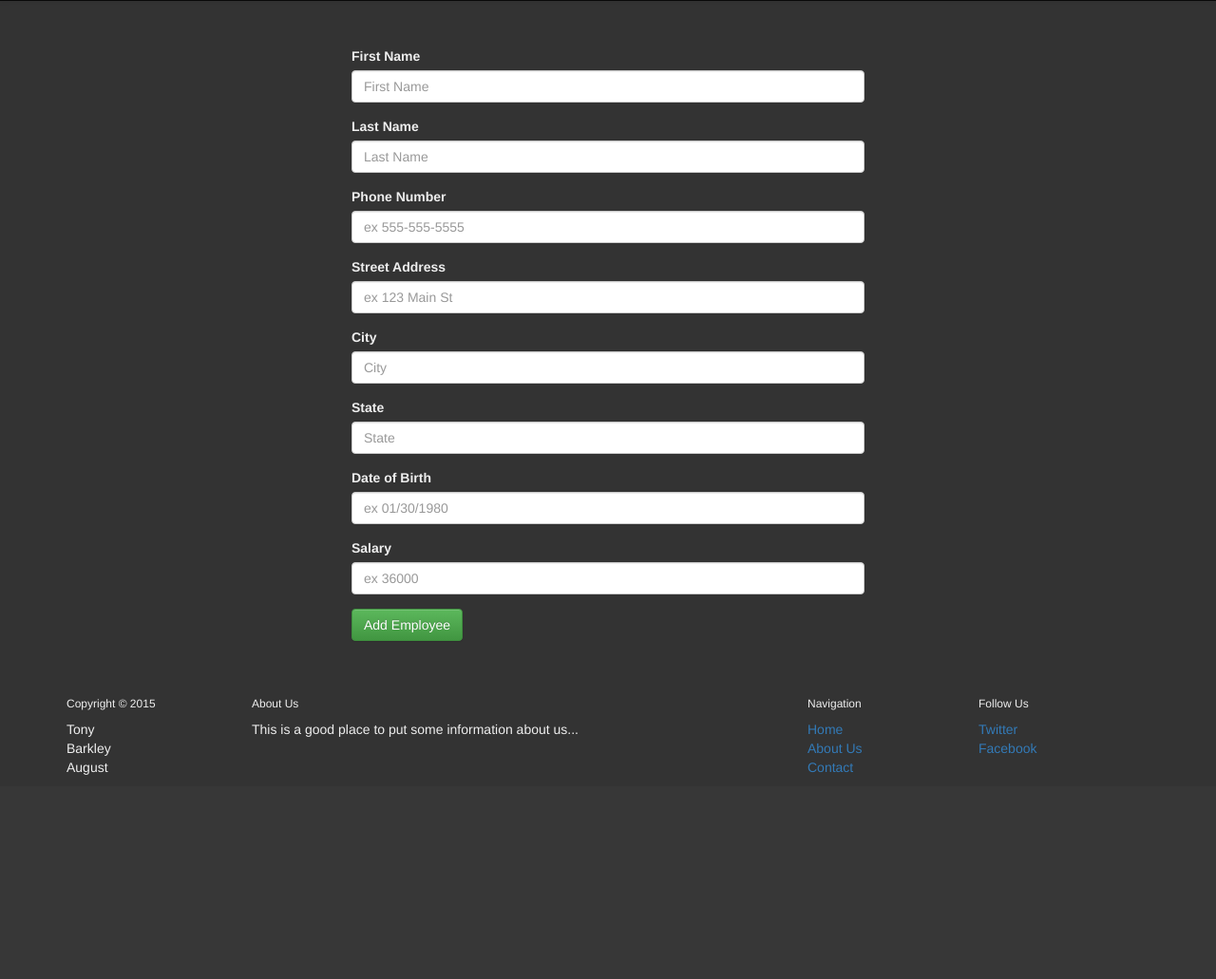
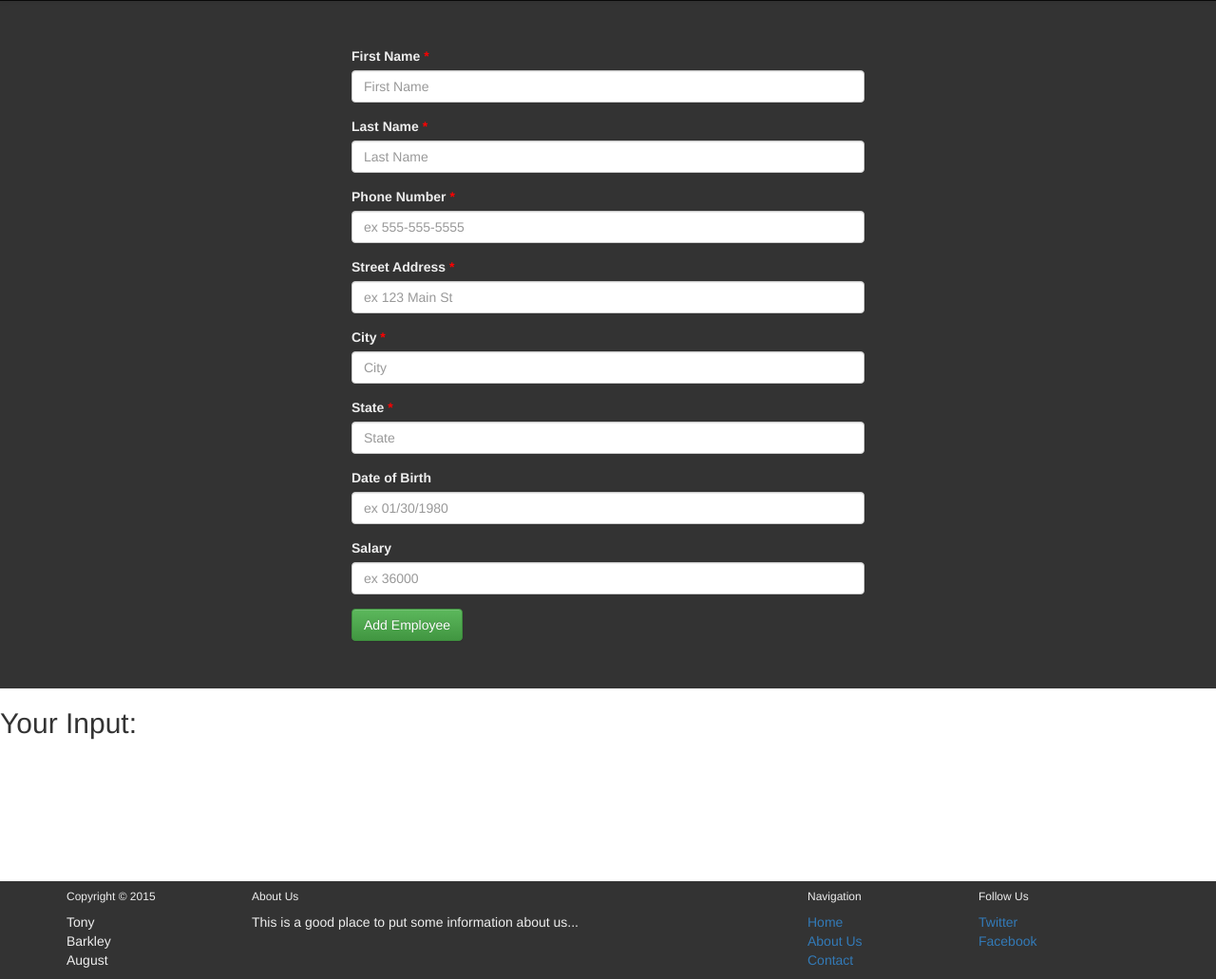
Before and after one commit to dnlzz/CS-431-Project, a PHP site: page /addEmp.php in a window 1280 px wide. Shown: the part 50-1081 px from the top of the page at 95% size. Before the commit the page ends 866 px from the top, so only its background shows below. Run offline with PHP 8.4, Linux system fonts and the light colour scheme; some libraries are stand-ins or nearby versions.

Commit message:
working on form

```diff
--- a/addEmp.php
+++ b/addEmp.php
@@ -4,52 +4,161 @@
 ?>
 
 
-<div class="container-fluid" id="addEmployeeDiv">
-	<div class="content">
-		<form>
+		<div class="container-fluid" id="addEmployeeDiv">
+			<div class="content">
+
+	<?php
+			// define variables and set to empty values
+			$firstNameErr = $lastNameErr = $phNumErr = $streetErr = $cityErr = $stateErr = $dobErr = $salaryErr = "";
+			$firstName = $lastName = $phNum = $street = $city = $state = $dob = $salary = "";
+
+			if ($_SERVER["REQUEST_METHOD"] == "POST") {
+
+			   	if (empty($_POST["firstName"])) {
+			    	$firstNameErr = "First name is required";
+			   	} else {
+			    	$firstName = test_input($_POST["firstName"]);
+			     	// check if name only contains letters and whitespace
+			    	if (!preg_match("/^[a-zA-Z ]*$/",$firstName)) {
+			    		$firstNameErr = "Only letters and white space allowed";
+					}
+		   		}
+
+			   	if (empty($_POST["lastName"])) {
+			    	$lastNameErr = "Last name is required";
+			   	} else {
+			    	$lastName = test_input($_POST["lastName"]);
+			     	// check if name only contains letters and whitespace
+			    	if (!preg_match("/^[a-zA-Z ]*$/",$lastName)) {
+			    		$lastNameErr = "Only letters and white space allowed";
+					}
+		   		}
+
+			   	if (empty($_POST["phNum"])) {
+			    	$phNumErr = "Phone number is required";
+			   	} else {
+			    	$phNum = test_input($_POST["phNum"]);
+			     	// check if name only contains letters and whitespace
+			    	if (!preg_match("/^[0-9 ]*$/",$phNum)) {
+			    		$phNumErr = "Only numbers allowed";
+					}
+		   		}
+
+			   	if (empty($_POST["address"])) {
+			    	$streetErr = "Address is required";
+			   	} else {
+			    	$street = test_input($_POST["address"]);
+			     	// check if name only contains letters and whitespace
+			    	if (!preg_match("/^[0-9a-zA-Z ]*$/",$address)) {
+			    		$streetErr = "Only numbers, letters and white space allowed";
+					}
+		   		}
+
+			   	if (empty($_POST["city"])) {
+			    	$cityErr = "City is required";
+			   	} else {
+			    	$city = test_input($_POST["city"]);
+			     	// check if name only contains letters and whitespace
+			    	if (!preg_match("/^[a-zA-Z ]*$/",$city)) {
+			    		$cityErr = "Only letters and white space allowed";
+					}
+		   		}
+
+			   	if (empty($_POST["state"])) {
+			    	$nameErr = "State is required";
+			   	} else {
+			    	$name = test_input($_POST["state"]);
+		   		}
+
+
+			   	if (empty($_POST["dob"])) {
+			    	$dob = "";
+			   	} else {
+			    	$dob = test_input($_POST["dob"]);
+			    }
+
+
+			    if (empty($_POST["salary"])) {
+			    	$salary = "";
+			   	} else {
+			    	$salary = test_input($_POST["salary"]);
+			    }
+
+			}
+
+			function test_input($data) {
+			   $data = trim($data);
+			   $data = stripslashes($data);
+			   $data = htmlspecialchars($data);
+			   return $data;
+			}
+
+		?>
+
+		<form method="post" action="<?php echo htmlspecialchars($_SERVER["PHP_SELF"]);?>">
 		  <div class="form-group">
-	    	<label for="firstName">First Name</label>
-	    	<input type="text" class="form-control" id="firstName" placeholder="First Name">
+	    	<label for="firstName">First Name  <span class="error">* <?php echo $firstNameErr;?></span></label>
+	    	<input type="text" class="form-control" name="firstName" placeholder="First Name" value="<?php echo $firstName;?>">
+
 		  </div>
 
 		  <div class="form-group">
-	    	<label for="lastName">Last Name</label>
-	    	<input type="text" class="form-control" id="lastName" placeholder="Last Name">
+	    	<label for="lastName">Last Name  <span class="error">* <?php echo $lastNameErr;?></span></label>
+	    	<input type="text" class="form-control" name="lastName" placeholder="Last Name" value="<?php echo $lastName;?>">
 		  </div>
 
   		  <div class="form-group">
-	    	<label for="phNum">Phone Number</label>
-	    	<input type="text" class="form-control" id="phNum" placeholder="ex 555-555-5555">
+	    	<label for="phNum">Phone Number  <span class="error">* <?php echo $phNumErr;?></span></label>
+	    	<input type="text" class="form-control" name="phNum" placeholder="ex 555-555-5555" value="<?php echo $phNum;?>">
 		  </div>
 
   		  <div class="form-group">
-	    	<label for="address">Street Address</label>
-	    	<input type="text" class="form-control" id="address" placeholder="ex 123 Main St">
+	    	<label for="address">Street Address  <span class="error">* <?php echo $streetErr;?></span></label>
+	    	<input type="text" class="form-control" name="address" placeholder="ex 123 Main St" value="<?php echo $street;?>">
 		  </div>
 
 		  <div class="form-group">
-	    	<label for="city">City</label>
-	    	<input type="text" class="form-control" id="city" placeholder="City">
+	    	<label for="city">City  <span class="error">* <?php echo $cityErr;?></span></label>
+	    	<input type="text" class="form-control" name="city" placeholder="City" value="<?php echo $city;?>">
 		  </div>
 
 		  <div class="form-group">
-	    	<label for="state">State</label>
-	    	<input type="text" class="form-control" id="state" placeholder="State">
+	    	<label for="state">State  <span class="error">* <?php echo $stateErr;?></span></label>
+	    	<input type="text" class="form-control" name="state" placeholder="State" value="<?php echo $state;?>">
 		  </div>
 
 		  <div class="form-group">
 	    	<label for="dob">Date of Birth</label>
-	    	<input type="text" class="form-control" id="dob" placeholder="ex 01/30/1980">
+	    	<input type="text" class="form-control" name="dob" placeholder="ex 01/30/1980">
 		  </div>
 
 		  <div class="form-group">
 	    	<label for="salary">Salary</label>
-	    	<input type="text" class="form-control" id="salary" placeholder="ex 36000">
+	    	<input type="text" class="form-control" name="salary" placeholder="ex 36000">
 		  </div>
 
-		  <button type="submit" class="btn btn-success">Add Employee</button>
+		  <button type="submit" class="btn btn-success" name="submit">Add Employee</button>
 		</form>
 	</div>
 </div>
 
+<?php
+echo "<h2>Your Input:</h2>";
+echo $firstName;
+echo "<br>";
+echo $lastName;
+echo "<br>";
+echo $phNum;
+echo "<br>";
+echo $street;
+echo "<br>";
+echo $city;
+echo "<br>";
+echo $state;
+echo "<br>";
+echo $dob;
+echo "<br>";
+echo $salary;
+?>
+
 <?php include("footer.php"); ?>
--- a/main.css
+++ b/main.css
@@ -38,3 +38,7 @@ ul.unstyled {
 .table-wrapper {
 	color: white;
 }
+
+.error {
+	color: red;
+}
```
Also changed, not shown: stocks.php (added, +77 -0 lines).
